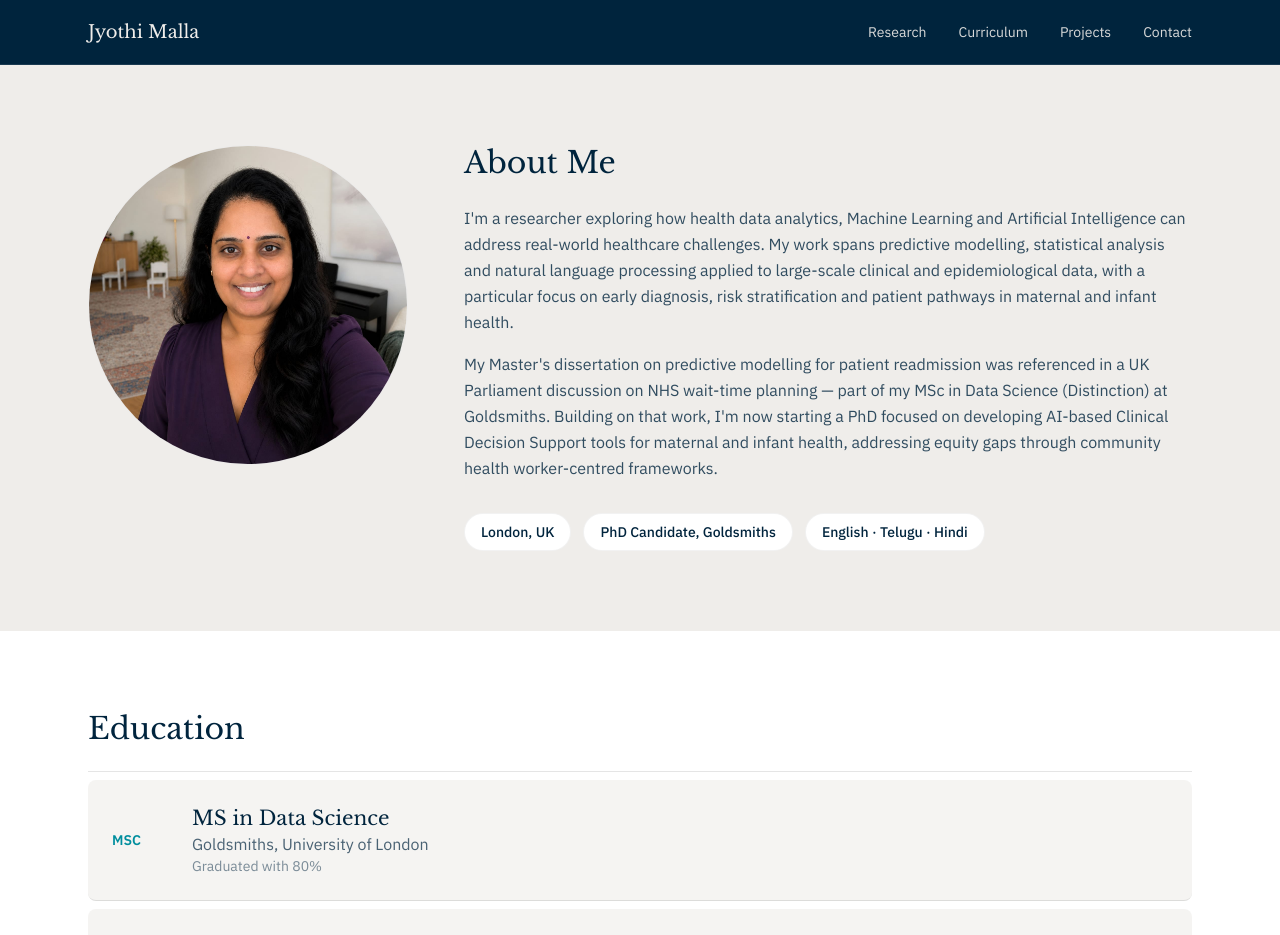
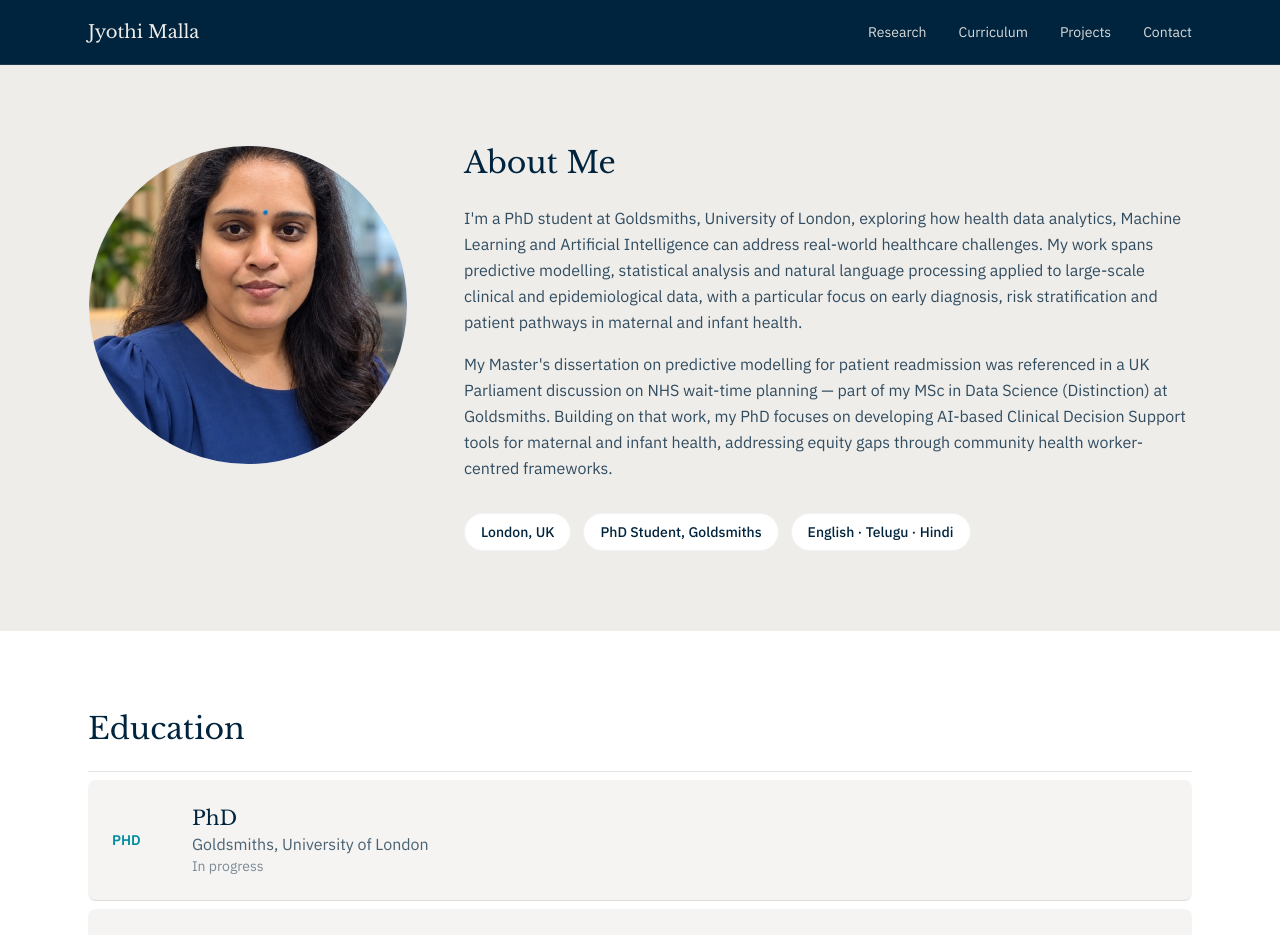
Before and after one commit to jyothimalla/portfolio, a React (Vite) app: page / in a window 1280 px wide. Shown: the top 935 px of the page. Built offline with nearby package versions, Linux system fonts and the light colour scheme; the HTML template or start-up script is replaced by a standard one.

Commit message:
Update to PhD student, add PhD entry, Readiness Global project and new photoUpdate personal information and project details

```diff
--- a/src/content.ts
+++ b/src/content.ts
@@ -7,7 +7,7 @@
 
 export const site = {
   name: 'Jyothi Malla',
-  title: 'Jyothi Malla - AI Researcher & PhD Candidate',
+  title: 'Jyothi Malla - PhD Student, Goldsmiths, University of London',
   email: 'mjyothionline@gmail.com',
   location: 'London, United Kingdom',
   year: '2026',
@@ -21,17 +21,23 @@ export const site = {
 
 export const about = {
   heading: 'About Me',
-  photo: `${import.meta.env.BASE_URL}profile-photo.jpg`,
+  photo: `${import.meta.env.BASE_URL}Profile_ic_Jo%20Medium.jpeg`,
   paragraphs: [
-    "I'm a researcher exploring how health data analytics, Machine Learning and Artificial Intelligence can address real-world healthcare challenges. My work spans predictive modelling, statistical analysis and natural language processing applied to large-scale clinical and epidemiological data, with a particular focus on early diagnosis, risk stratification and patient pathways in maternal and infant health.",
-    "My Master's dissertation on predictive modelling for patient readmission was referenced in a UK Parliament discussion on NHS wait-time planning — part of my MSc in Data Science (Distinction) at Goldsmiths. Building on that work, I'm now starting a PhD focused on developing AI-based Clinical Decision Support tools for maternal and infant health, addressing equity gaps through community health worker-centred frameworks.",
+    "I'm a PhD student at Goldsmiths, University of London, exploring how health data analytics, Machine Learning and Artificial Intelligence can address real-world healthcare challenges. My work spans predictive modelling, statistical analysis and natural language processing applied to large-scale clinical and epidemiological data, with a particular focus on early diagnosis, risk stratification and patient pathways in maternal and infant health.",
+    "My Master's dissertation on predictive modelling for patient readmission was referenced in a UK Parliament discussion on NHS wait-time planning — part of my MSc in Data Science (Distinction) at Goldsmiths. Building on that work, my PhD focuses on developing AI-based Clinical Decision Support tools for maternal and infant health, addressing equity gaps through community health worker-centred frameworks.",
   ],
-  tags: ['London, UK', 'PhD Candidate, Goldsmiths', 'English · Telugu · Hindi'],
+  tags: ['London, UK', 'PhD Student, Goldsmiths', 'English · Telugu · Hindi'],
 }
 
 export const education = {
   heading: 'Education',
   items: [
+    {
+      badge: 'PHD',
+      degree: 'PhD',
+      school: 'Goldsmiths, University of London',
+      detail: 'In progress',
+    },
     {
       badge: 'MSC',
       degree: 'MS in Data Science',
@@ -117,11 +123,20 @@ export const projects = {
   heading: 'Selected Projects & Publications',
   items: [
     {
+      kind: 'Client Project',
+      title: 'Readiness Global — Global Talent Visa Readiness Platform',
+      description:
+        'Developer of Readiness Global, built from scratch with Dr. Yemisi Adedeji and launched in October 2026. The platform helps international researchers and professionals prepare for the UK Global Talent Visa: a free eligibility checker returns a clear readiness tier (Apply Now, Strengthen Before Applying, or Not Yet) with a downloadable summary, alongside an AI chat assistant that answers applicant questions.',
+      tags: ['React', 'TypeScript', 'TanStack', 'Tailwind CSS', 'Supabase', 'AI Assistant'],
+      link: { label: 'Visit site', href: 'https://readinessglobal.co.uk/' },
+    },
+    {
       kind: 'Project',
       title: 'NurtureAI — Clinical Decision Support System',
       description:
         'Full-stack React/Vite CDS frontend comprising a midwife dashboard, patient detail views, assessment wizard and mother-facing view, backed by a FastAPI (Python) service for data ingestion, predictive scoring and clinical alerts, with a PostgreSQL/SQLAlchemy data layer and GitLab CI/CD.',
       tags: ['React', 'Vite', 'FastAPI', 'PostgreSQL'],
+      link: null,
     },
     {
       kind: 'MSc Dissertation',
@@ -129,6 +144,7 @@ export const projects = {
       description:
         'MSc dissertation developing ML/NLP models on high-granularity clinical notes to predict hospital readmission risk. Cited in a UK Parliament discussion on NHS wait-time planning; research subsequently published peer-reviewed.',
       tags: ['Machine Learning', 'NLP', 'Python'],
+      link: null,
     },
   ],
   publicationsHeading: 'Publications',
```
